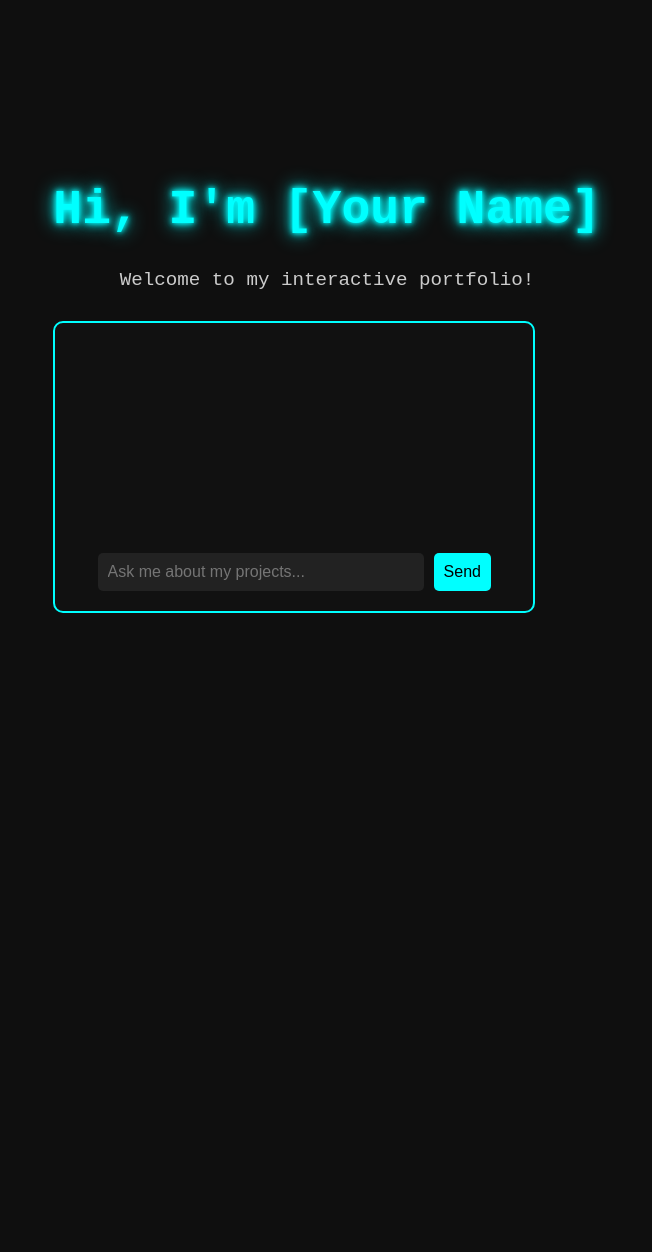
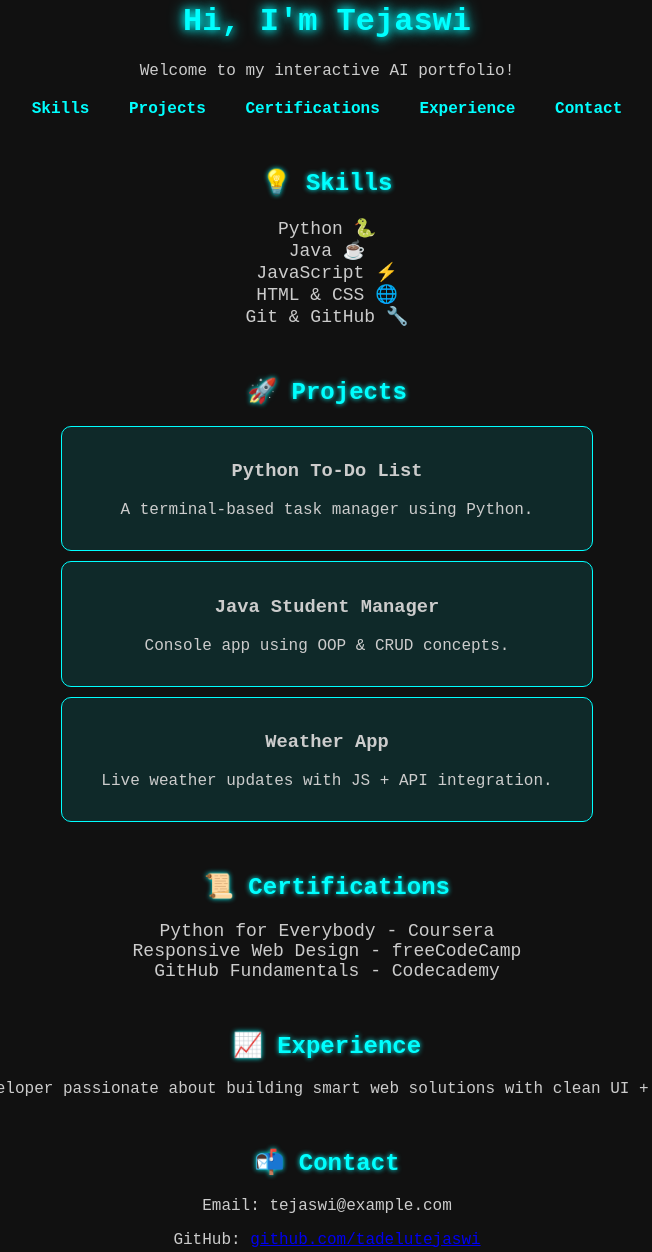
Before and after one commit to tadelutejaswi/ai-portfolio-assistant, a plain HTML site: page index.html in a window 1280 px wide. Shown: the part 18-1270 px from the top of the page, without its empty margins (313-965 px from the left). Before the commit the page ends 800 px from the top, so only its background shows below. Drawn offline with Linux system fonts and the light colour scheme.

Commit message:
Added clickable sections and content

```diff
--- a/index.html
+++ b/index.html
@@ -2,21 +2,87 @@
 <html lang="en">
 <head>
   <meta charset="UTF-8" />
-  <meta name="viewport" content="width=device-width, initial-scale=1.0" />
-  <title>AI Portfolio Assistant</title>
+  <meta name="viewport" content="width=device-width, initial-scale=1.0"/>
+  <title>Tejaswi's AI Portfolio</title>
   <link rel="stylesheet" href="style.css" />
 </head>
 <body>
-  <div class="container">
-    <h1 class="neon-text">Hi, I'm [Your Name]</h1>
-    <p class="subtitle">Welcome to my interactive portfolio!</p>
+  <header>
+    <h1 class="neon-text">Hi, I'm Tejaswi</h1>
+    <p>Welcome to my interactive AI portfolio!</p>
+  </header>
 
-    <div class="chatbox">
-      <div id="chat-log"></div>
-      <input type="text" id="user-input" placeholder="Ask me about my projects..." />
-      <button onclick="handleUserInput()">Send</button>
-    </div>
-  </div>
+  <nav>
+    <a href="#skills">Skills</a>
+    <a href="#projects">Projects</a>
+    <a href="#certifications">Certifications</a>
+    <a href="#experience">Experience</a>
+    <a href="#contact">Contact</a>
+  </nav>
+
+  <main>
+    <!-- SKILLS -->
+    <section id="skills">
+      <h2 class="section-title">💡 Skills</h2>
+      <ul class="skills-list">
+        <li>Python 🐍</li>
+        <li>Java ☕</li>
+        <li>JavaScript ⚡</li>
+        <li>HTML & CSS 🌐</li>
+        <li>Git & GitHub 🔧</li>
+      </ul>
+    </section>
+
+    <!-- PROJECTS -->
+    <section id="projects">
+      <h2 class="section-title">🚀 Projects</h2>
+      <div class="project-card">
+        <h3>Python To-Do List</h3>
+        <p>A terminal-based task manager using Python.</p>
+      </div>
+      <div class="project-card">
+        <h3>Java Student Manager</h3>
+        <p>Console app using OOP & CRUD concepts.</p>
+      </div>
+      <div class="project-card">
+        <h3>Weather App</h3>
+        <p>Live weather updates with JS + API integration.</p>
+      </div>
+    </section>
+
+    <!-- CERTIFICATIONS -->
+    <section id="certifications">
+      <h2 class="section-title">📜 Certifications</h2>
+      <ul>
+        <li>Python for Everybody - Coursera</li>
+        <li>Responsive Web Design - freeCodeCamp</li>
+        <li>GitHub Fundamentals - Codecademy</li>
+      </ul>
+    </section>
+
+    <!-- EXPERIENCE -->
+    <section id="experience">
+      <h2 class="section-title">📈 Experience</h2>
+      <p>Self-taught developer passionate about building smart web solutions with clean UI + AI integration.</p>
+    </section>
+
+    <!-- CONTACT -->
+    <section id="contact">
+      <h2 class="section-title">📬 Contact</h2>
+      <p>Email: tejaswi@example.com</p>
+      <p>GitHub: <a href="https://github.com/tadelutejaswi" target="_blank">github.com/tadelutejaswi</a></p>
+    </section>
+
+    <!-- AI Chat (your original feature) -->
+    <section id="chatbot">
+      <h2 class="section-title">🤖 Ask Me Anything</h2>
+      <div class="chat-box">
+        <input type="text" id="userInput" placeholder="Ask me about my projects..." />
+        <button onclick="sendMessage()">Send</button>
+        <div id="chatOutput"></div>
+      </div>
+    </section>
+  </main>
 
   <script src="script.js"></script>
 </body>
--- a/script.js
+++ b/script.js
@@ -1,34 +1,16 @@
-async function handleUserInput() {
-    const input = document.getElementById("user-input").value;
-    const chatLog = document.getElementById("chat-log");
+function sendMessage() {
+    const userInput = document.getElementById("userInput").value;
+    const output = document.getElementById("chatOutput");
+    const response = `🤖 Sorry! AI responses are simulated for now. Try typing: "show skills" or "what are your projects?"`;
 
-    if (input.trim() === "") return;
+    const message = document.createElement("p");
+    message.textContent = `🧑: ${userInput}`;
+    output.appendChild(message);
 
-    appendMessage("You", input);
+    const botReply = document.createElement("p");
+    botReply.textContent = response;
+    botReply.style.color = 'cyan';
+    output.appendChild(botReply);
 
-    const response = await getAIResponse(input);
-    appendMessage("AI", response);
-
-    document.getElementById("user-input").value = "";
+    document.getElementById("userInput").value = "";
   }
-
-  function appendMessage(sender, message) {
-    const chatLog = document.getElementById("chat-log");
-    chatLog.innerHTML += `<p><strong>${sender}:</strong> ${message}</p>`;
-    chatLog.scrollTop = chatLog.scrollHeight;
-  }
-
-  async function getAIResponse(userInput) {
-    const responseMap = await fetch("data.json").then(res => res.json());
-
-    const lowerInput = userInput.toLowerCase();
-    if (lowerInput.includes("project")) {
-      return responseMap.projects;
-    } else if (lowerInput.includes("skills")) {
-      return responseMap.skills;
-    } else if (lowerInput.includes("contact")) {
-      return responseMap.contact;
-    } else {
-      return "I'm your portfolio assistant. Try asking about my projects, skills, or how to contact me!";
-    }
-  }
--- a/style.css
+++ b/style.css
@@ -1,67 +1,72 @@
 body {
+    background-color: #111;
+    color: #ccc;
+    font-family: 'Courier New', monospace;
+    text-align: center;
     margin: 0;
-    font-family: 'Courier New', monospace;
-    background: #0f0f0f;
-    color: #0ff;
-    display: flex;
-    justify-content: center;
-    align-items: center;
-    height: 100vh;
-    flex-direction: column;
-  }
-
-  .container {
-    text-align: center;
+    padding: 0;
   }
 
   .neon-text {
-    font-size: 3rem;
-    text-shadow: 0 0 5px #0ff, 0 0 10px #0ff, 0 0 20px #0ff;
+    color: cyan;
+    text-shadow: 0 0 8px cyan, 0 0 16px cyan;
   }
 
-  .subtitle {
-    font-size: 1.2rem;
-    color: #ccc;
+  nav {
+    margin: 20px 0;
+  }
+  nav a {
+    margin: 0 15px;
+    color: cyan;
+    text-decoration: none;
+    font-weight: bold;
   }
 
-  .chatbox {
-    margin-top: 30px;
-    background: #111;
-    border: 2px solid #0ff;
-    border-radius: 10px;
-    padding: 20px;
-    width: 80%;
-    max-width: 600px;
+  .section-title {
+    font-size: 24px;
+    color: #0ff;
+    margin-top: 50px;
+    text-shadow: 0 0 5px #0ff;
   }
 
-  #chat-log {
-    height: 200px;
-    overflow-y: auto;
-    margin-bottom: 10px;
-    color: #0ff;
-    text-align: left;
+  .skills-list, ul {
+    list-style: none;
+    padding: 0;
+    font-size: 18px;
   }
 
-  input, button {
-    padding: 10px;
-    font-size: 1rem;
-    border-radius: 5px;
-    border: none;
+  .project-card {
+    background: rgba(0, 255, 255, 0.1);
+    border: 1px solid cyan;
+    border-radius: 10px;
+    padding: 15px;
+    margin: 10px auto;
+    width: 80%;
+    max-width: 500px;
+  }
+
+  .chat-box {
+    margin: 30px auto;
+    border: 2px solid cyan;
+    border-radius: 10px;
+    width: 80%;
+    max-width: 500px;
+    padding: 20px;
   }
 
   input {
+    padding: 10px;
     width: 70%;
     background: #222;
-    color: #fff;
+    border: 1px solid #aaa;
+    color: white;
   }
 
   button {
-    background: #0ff;
-    color: #000;
+    padding: 10px;
+    background: cyan;
+    border: none;
     cursor: pointer;
-    transition: 0.3s;
+    color: black;
+    font-weight: bold;
   }
-
-  button:hover {
-    background: #00ffffcc;
-  }
```
